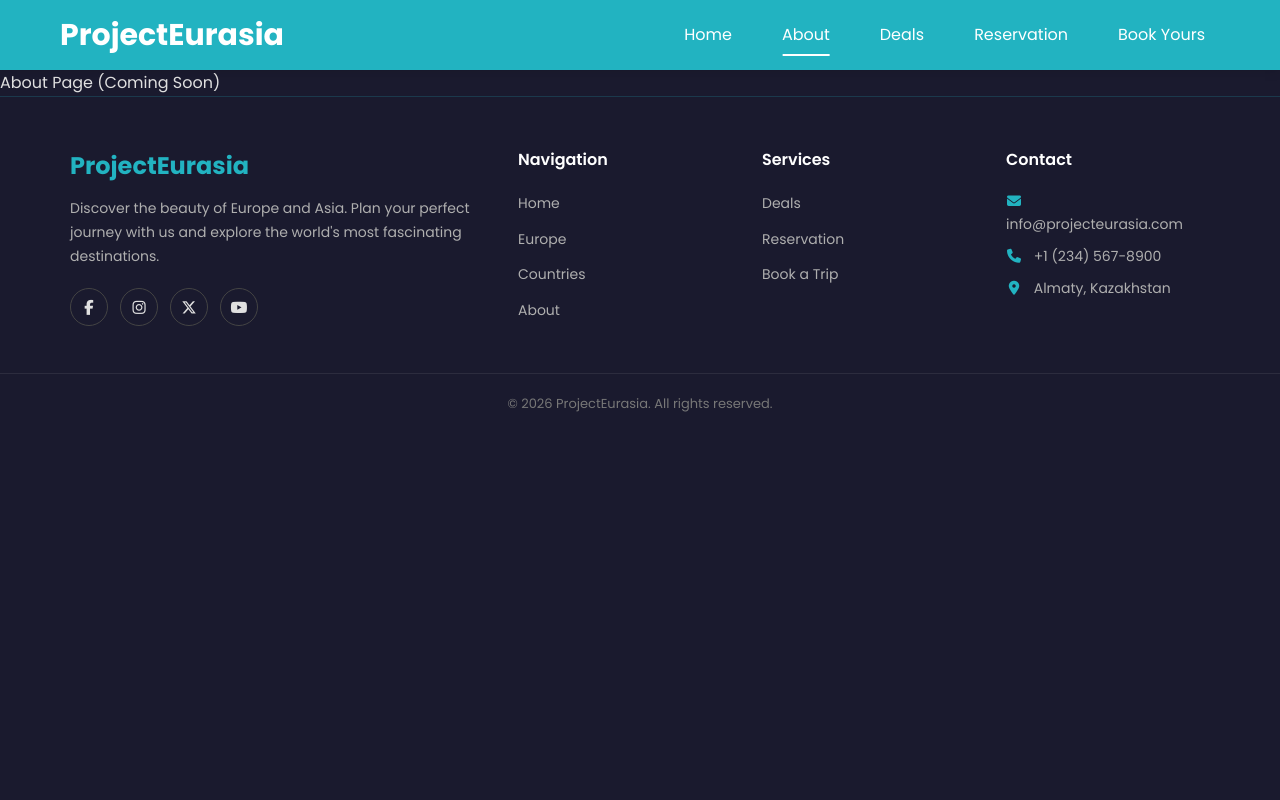
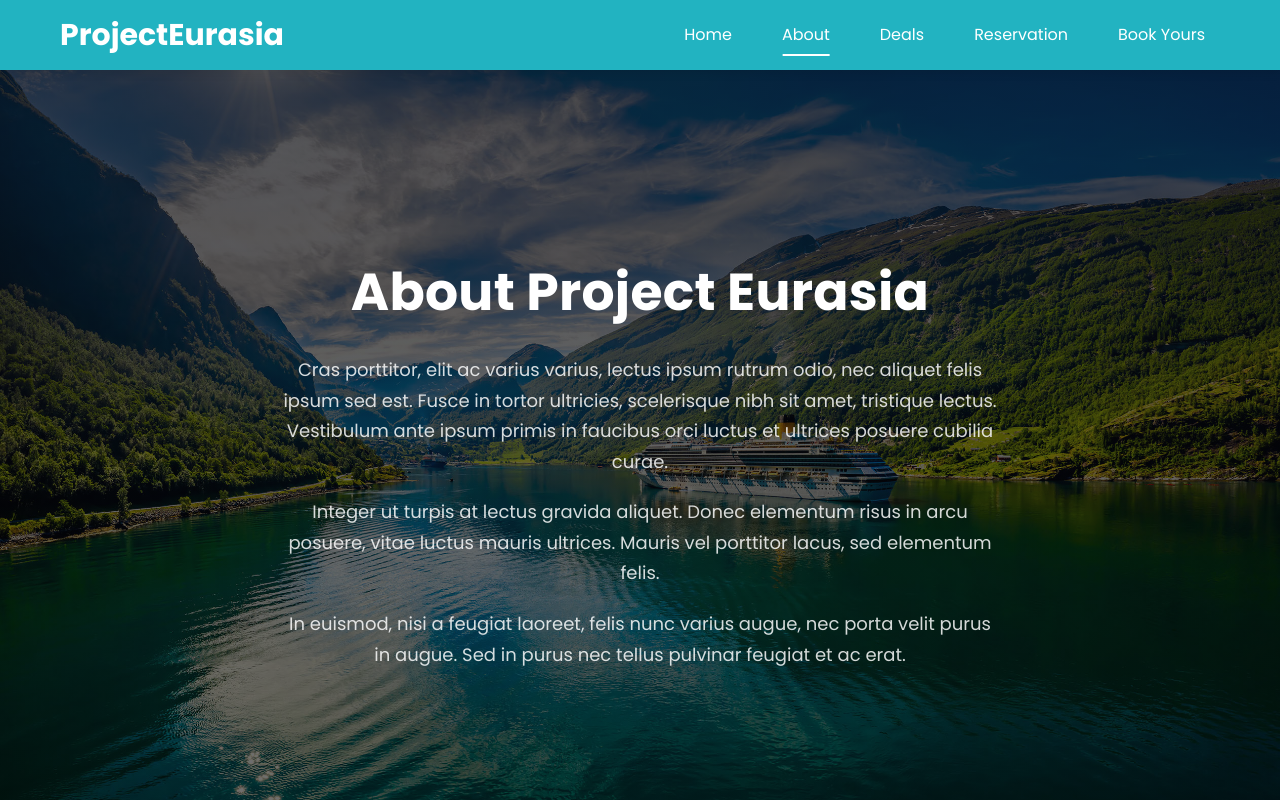
Before and after one commit to JennZen/Eurasia-Front, a React (Vite) app: page /about in a window 1280 px wide. Shown: the top 800 px of the page. Built offline with nearby package versions, Linux system fonts and the light colour scheme.

Commit message:
Add template for About + fix Europe

```diff
--- a/src/App.jsx
+++ b/src/App.jsx
@@ -4,6 +4,7 @@ import Footer from "./components/Footer";
 import Home from "./pages/Home";
 import Europe from "./pages/Europe";
 import CountryPage from "./pages/CountryPage";
+import About from "./pages/About";
 
 function App() {
   return (
@@ -15,10 +16,7 @@ function App() {
             <Route path="/" element={<Home />} />
             <Route path="/europe" element={<Europe />} />
             <Route path="/country/:country" element={<CountryPage />} />
-            <Route
-              path="/about"
-              element={<div>About Page (Coming Soon)</div>}
-            />
+            <Route path="/about" element={<About />} />
             <Route
               path="/deals"
               element={<div>Deals Page (Coming Soon)</div>}
--- a/src/components/EuropeMap.jsx
+++ b/src/components/EuropeMap.jsx
@@ -304,7 +304,7 @@ const EuropeMap = ({ onCountryClick }) => {
             mapContainerRef.current?.scrollIntoView({ behavior: "smooth", block: "center" });
           }}
         >
-          🔥 Heat
+          Heat
         </button>
         <button
           className={`mode-btn ${colorMode === "region" ? "active" : ""}`}
@@ -313,7 +313,7 @@ const EuropeMap = ({ onCountryClick }) => {
             mapContainerRef.current?.scrollIntoView({ behavior: "smooth", block: "center" });
           }}
         >
-          🌍 Groups
+          Groups
         </button>
       </div>
 
--- /dev/null
+++ b/src/pages/About.css
@@ -0,0 +1,72 @@
+.about-page {
+  color: #fff;
+}
+
+.about-hero {
+  position: relative;
+  background-image: url("/images/fjords.jpg");
+  background-position: center center;
+  background-size: cover;
+  background-repeat: no-repeat;
+  min-height: 100vh;
+  display: flex;
+  align-items: center;
+  justify-content: center;
+  text-align: center;
+  padding: 0;
+}
+
+.about-hero-overlay {
+  position: absolute;
+  inset: 0;
+  background: linear-gradient(180deg, rgba(8, 10, 16, 0.7), rgba(0, 0, 0, 0.55));
+}
+
+.about-hero-content {
+  position: relative;
+  max-width: 860px;
+  width: 100%;
+  padding: 0 24px;
+  z-index: 1;
+}
+
+.about-hero h1 {
+  font-size: 52px;
+  font-weight: 800;
+  margin-bottom: 22px;
+  color: white;
+}
+
+.about-hero p {
+  font-size: 18px;
+  line-height: 1.7;
+  color: rgba(255, 255, 255, 0.9);
+  max-width: 720px;
+  margin: 0 auto;
+}
+
+.about-content {
+  padding: 90px 0 140px;
+  background: rgba(35, 34, 35, 0.9);
+}
+
+.about-text {
+  max-width: 760px;
+  margin: 0 auto;
+  color: rgba(255, 255, 255, 0.92);
+  font-size: 17px;
+  line-height: 1.9;
+  text-align: center;
+}
+
+.about-title {
+  font-weight: 900;
+  margin-bottom: 24px;
+  letter-spacing: 0.25px;
+}
+
+.about-text p {
+  margin-bottom: 20px;
+  text-align: center;
+  opacity: 0.92;
+}
--- /dev/null
+++ b/src/pages/About.jsx
@@ -0,0 +1,35 @@
+import "../styles/index.css";
+import "./About.css";
+
+const About = () => {
+  return (
+    <section className="about-page">
+      <div className="about-hero">
+        <div className="about-hero-overlay" />
+        <div className="about-hero-content">
+          <h1 className="about-title">About Project Eurasia</h1>
+          <div className="about-text">
+            <p>
+              Cras porttitor, elit ac varius varius, lectus ipsum rutrum odio,
+              nec aliquet felis ipsum sed est. Fusce in tortor ultricies,
+              scelerisque nibh sit amet, tristique lectus. Vestibulum ante ipsum
+              primis in faucibus orci luctus et ultrices posuere cubilia curae.
+            </p>
+            <p>
+              Integer ut turpis at lectus gravida aliquet. Donec elementum risus
+              in arcu posuere, vitae luctus mauris ultrices. Mauris vel
+              porttitor lacus, sed elementum felis.
+            </p>
+            <p>
+              In euismod, nisi a feugiat laoreet, felis nunc varius augue, nec
+              porta velit purus in augue. Sed in purus nec tellus pulvinar
+              feugiat et ac erat.
+            </p>
+          </div>
+        </div>
+      </div>
+    </section>
+  );
+};
+
+export default About;
--- a/src/pages/Europe.jsx
+++ b/src/pages/Europe.jsx
@@ -38,34 +38,15 @@ const Europe = () => {
       <div className="europe-content">
         <div className="europe-description">
           <p>
-            Europe is a continent rich in history, culture, and natural beauty.
-            From the Mediterranean coasts to the Nordic fjords, from the
-            Atlantic Ocean to the Ural Mountains, Europe offers an incredible
-            variety of landscapes, languages, and traditions.
+            Europe unfolds as a rich tapestry of culture, history, and terrain —
+            from sunlit coastal towns to mist‑shrouded highlands, from ancient
+            city squares to quiet, winding lanes.
           </p>
           <p>
-            Use our interactive map to explore different countries, learn about
-            their populations, and discover regional groupings. Click on
-            countries to see detailed information and navigate through Europe's
-            diverse nations.
+            Explore the map to move between countries, trace population patterns,
+            and discover the regional character that makes each place distinct.
+            Click any country for a closer look at its story and data.
           </p>
-        </div>
-
-        <div className="europe-features">
-          <div className="feature-card">
-            <h3>🗺️ Interactive Map</h3>
-            <p>
-              Explore countries with clickable regions and detailed information
-            </p>
-          </div>
-          <div className="feature-card">
-            <h3>🔥 Population Heatmap</h3>
-            <p>Visualize population distribution across Europe</p>
-          </div>
-          <div className="feature-card">
-            <h3>🌍 Regional Groupings</h3>
-            <p>Discover how countries are grouped by region</p>
-          </div>
         </div>
       </div>
 
```
Also changed, not shown: images/about-left-image.jpg (deleted), images/fjords.jpg (added).
